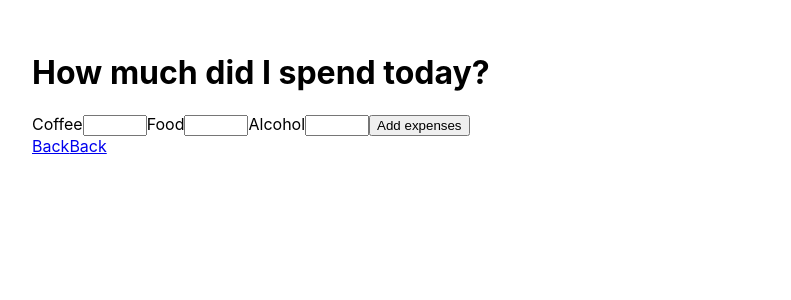
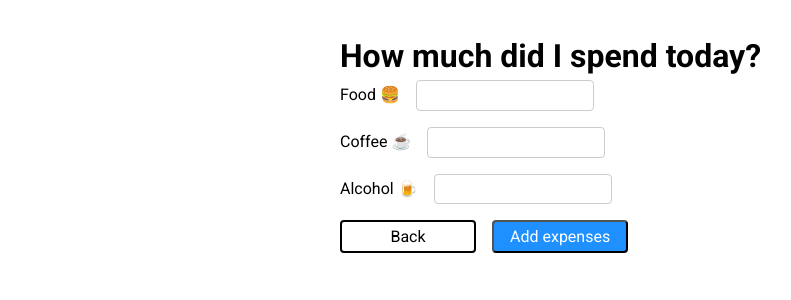
Before and after one commit to Raskour/Expense-Tracker, a React (Create React App) app: page /expenses/add in a window 1280 px wide. Shown: the top 300 px of the page, without its empty margins (0-791 px from the left). Built offline with nearby package versions, Linux system fonts and the light colour scheme.

Commit message:
Add styles

```diff
--- a/public/index.html
+++ b/public/index.html
@@ -1,20 +1,22 @@
 <!DOCTYPE html>
 <html lang="en">
+
 <head>
   <meta charset="utf-8" />
   <link rel="icon" href="%PUBLIC_URL%/favicon.ico" />
   <meta name="viewport" content="width=device-width, initial-scale=1" />
   <meta name="theme-color" content="#000000" />
-    <meta
-      name="description"
-      content="Web site created using create-react-app"
-    />
+  <meta name="description" content="Expense tracker app" />
   <link rel="apple-touch-icon" href="%PUBLIC_URL%/logo192.png" />
   <!--
       manifest.json provides metadata used when your web app is installed on a
       user's mobile device or desktop. See https://developers.google.com/web/fundamentals/web-app-manifest/
     -->
   <link rel="manifest" href="%PUBLIC_URL%/manifest.json" />
+  <!-- custom Google fonts  -->
+  <link rel="preconnect" href="https://fonts.googleapis.com">
+  <link rel="preconnect" href="https://fonts.gstatic.com" crossorigin>
+  <link href="https://fonts.googleapis.com/css2?family=Roboto:wght@300;400;700&display=swap" rel="stylesheet">
   <!--
       Notice the use of %PUBLIC_URL% in the tags above.
       It will be replaced with the URL of the `public` folder during the build.
@@ -26,6 +28,7 @@
     -->
   <title>React App</title>
 </head>
+
 <body>
   <noscript>You need to enable JavaScript to run this app.</noscript>
   <div id="root"></div>
@@ -40,4 +43,5 @@
       To create a production bundle, use `npm run build` or `yarn build`.
     -->
 </body>
+
 </html>
--- a/src/App.css
+++ b/src/App.css
@@ -1,38 +1,138 @@
-.App {
-  text-align: center;
+body {
+  font-family: "Roboto", sans-serif;
+  min-height: 100vh;
+  line-height: 1.5;
+  text-rendering: optimizeSpeed;
+  background-color: #fff;
 }
 
-.App-logo {
-  height: 40vmin;
-  pointer-events: none;
+img {
+  display: block;
+  max-width: 100%;
 }
 
-@media (prefers-reduced-motion: no-preference) {
-  .App-logo {
-    animation: App-logo-spin infinite 20s linear;
+li {
+  list-style-type: none;
+}
+
+/* Inherit fonts for inputs and buttons */
+input,
+button {
+  font: inherit;
+}
+
+/* Removing user agent default margin */
+:where(body, h1, h2, h3, h4, ul, p) {
+  margin: 0;
+  padding: 0;
+}
+
+.button {
+  display: inline-flex;
+  align-items: center;
+  justify-content: center;
+  gap: 0.5rem;
+  min-width: 100px;
+  padding-inline: 1rem;
+  padding-block: 0.15rem;
+  appearance: none;
+  border-radius: 4px;
+  cursor: pointer;
+}
+
+.link {
+  text-decoration: none;
+  color: #000;
+  border: 2px solid currentColor;
+}
+
+.link:hover {
+  background-color: #ccc;
+}
+
+input {
+  padding-inline: 0.5rem;
+  padding-block: 0.15rem;
+  border: 1px solid #ccc;
+  border-radius: 4px;
+  width: 10rem;
+}
+
+/* Custom CSS */
+
+.page_wrapper {
+  padding-inline: 1rem;
+  padding-block-start: 2rem;
+  margin-inline: auto;
+  max-width: 600px;
+}
+
+.header {
+  display: flex;
+  align-items: center;
+  justify-content: space-between;
+  gap: 1rem;
+  margin-block-end: 1rem;
+
+  & h1 {
+    font-size: 1.75rem;
   }
 }
 
-.App-header {
-  background-color: #282c34;
-  min-height: 100vh;
+.expense_item--wrapper {
+  display: flex;
+  gap: 2rem;
+  padding-block: 0.5rem;
+
+  & span {
+    text-transform: capitalize;
+  }
+}
+
+.expense_item--amount {
   display: flex;
   flex-direction: column;
-  align-items: center;
-  justify-content: center;
-  font-size: calc(10px + 2vmin);
-  color: white;
+  align-items: flex-start;
+  gap: 0.5rem;
 }
 
-.App-link {
-  color: #61dafb;
+small {
+  font-size: 0.75rem;
 }
 
-@keyframes App-logo-spin {
-  from {
-    transform: rotate(0deg);
+small.avg_up {
+  color: red;
+}
+
+small.avg_down {
+  color: green;
+}
+
+.expense-form {
+  width: 100%;
+  display: flex;
+  flex-direction: column;
+  gap: 1rem;
+
+  button[type="submit"] {
+    align-self: flex-end;
+    background-color: dodgerblue;
+    color: #fff;
   }
-  to {
-    transform: rotate(360deg);
+
+  button[type="submit"]:hover {
+    background-color: hsl(204, 92%, 57%);
   }
 }
+
+.form-group {
+  display: flex;
+  gap: 1rem;
+  align-items: center;
+}
+
+.expense-form__actions {
+  display: flex;
+  gap: 1rem;
+  flex-wrap: wrap;
+}
--- a/src/App.jsx
+++ b/src/App.jsx
@@ -1,8 +1,8 @@
-import React from "react";
-import ReactDOM from "react-dom/client";
 import { BrowserRouter as Router, Routes, Route } from "react-router-dom";
 import Expenses from "./Expenses";
 import ManageExpenses from "./ManageExpenses";
+
+import "./App.css";
 
 function App() {
   return (
--- a/src/Expenses.jsx
+++ b/src/Expenses.jsx
@@ -64,18 +64,20 @@ export default function FirstPage() {
   }
 
   return (
-    <div>
-      <h1>Am I spending too much?</h1>
-      <ManageExpensesLink hasCurrentDayExpenses={hasCurrentDayExpenses} />
+    <main className="page_wrapper">
+      <div className="header">
+        <h1>Am I spending too much?</h1>
+        <ManageExpensesLink hasCurrentDayExpenses={hasCurrentDayExpenses} />
+      </div>
       {error && <p className="error">{error}</p>}
       <ul className="expenses">
         {weeklyExpenses.map((expense) => (
           <li>
-            <div className="expense_item">
+            <div className="expense_item--wrapper">
               <span>
                 {expense.type_name} {expenseIconMap[expense.type_name]}
               </span>
-              <div className="current_week">
+              <div className="expense_item--amount">
                 <strong>${expense.current_week_amount} / week</strong>
                 <PercAverageDiff percentageDiff={expense.percentage_diff} />
               </div>
@@ -83,13 +85,17 @@ export default function FirstPage() {
           </li>
         ))}
       </ul>
-    </div>
+    </main>
   );
 }
 
 function ManageExpensesLink({ hasCurrentDayExpenses }) {
   if (hasCurrentDayExpenses) {
-    return <Link to="/expenses/edit">Edit expenses</Link>;
+    return (
+      <Link to="/expenses/edit" className="button link">
+        Edit expenses
+      </Link>
+    );
   }
   return <Link to="/expenses/add">Add expenses</Link>;
 }
@@ -105,13 +111,13 @@ const expenseIconMap = {
 function PercAverageDiff({ percentageDiff }) {
   if (percentageDiff > 0) {
     return (
-      <small style={{ color: "red" }}>
+      <small className="avg_up">
         ↑ ${Math.abs(percentageDiff)}% above average
       </small>
     );
   } else if (percentageDiff < 0) {
     return (
-      <small style={{ color: "green" }}>
+      <small className="avg_down">
         ↓ ${Math.abs(percentageDiff)}% below average
       </small>
     );
--- a/src/ManageExpenses.jsx
+++ b/src/ManageExpenses.jsx
@@ -124,11 +124,26 @@ export default function ManageExpenses() {
   }
 
   return (
-    <Box sx={{ maxWidth: 600, p: 4 }}>
+    <main className="page_wrapper">
       <h1>How much did I spend today?</h1>
       {error && <p className="error">{error}</p>}
-      <form onSubmit={handleExpenses}>
-        <label htmlFor="coffee">Coffee</label>
+      <form className="expense-form" onSubmit={handleExpenses}>
+        <div className="form-group">
+          <label htmlFor="food">Food 🍔</label>
+          <input
+            name="food"
+            type="number"
+            id="food"
+            value={expenses.food}
+            onChange={handleExpenseChange}
+            required
+            min="1"
+            max="100"
+          />
+        </div>
+
+        <div className="form-group">
+          <label htmlFor="coffee">Coffee ☕</label>
           <input
             name="coffee"
             type="number"
@@ -139,20 +154,10 @@ export default function ManageExpenses() {
             min="1"
             max="100"
           />
+        </div>
 
-        <label htmlFor="food">Food</label>
-        <input
-          name="food"
-          type="number"
-          id="food"
-          value={expenses.food}
-          onChange={handleExpenseChange}
-          required
-          min="1"
-          max="100"
-        />
-
-        <label htmlFor="alcohol">Alcohol</label>
+        <div className="form-group">
+          <label htmlFor="alcohol">Alcohol 🍺</label>
           <input
             name="alcohol"
             type="number"
@@ -163,14 +168,17 @@ export default function ManageExpenses() {
             min="1"
             max="100"
           />
+        </div>
 
-        <button type="submit">Add expenses</button>
-      </form>
-      <a href="/">Back</a>
-
-      <Link to="/" underline="hover" color="secondary">
+        <div className="expense-form__actions">
+          <Link to="/" className="button link">
             Back
           </Link>
-    </Box>
+          <button type="submit" className="button">
+            {isBulkEditing ? "Update expenses" : "Add expenses"}
+          </button>
+        </div>
+      </form>
+    </main>
   );
 }
```
Lines whose indentation alone changed are shown as unchanged.
